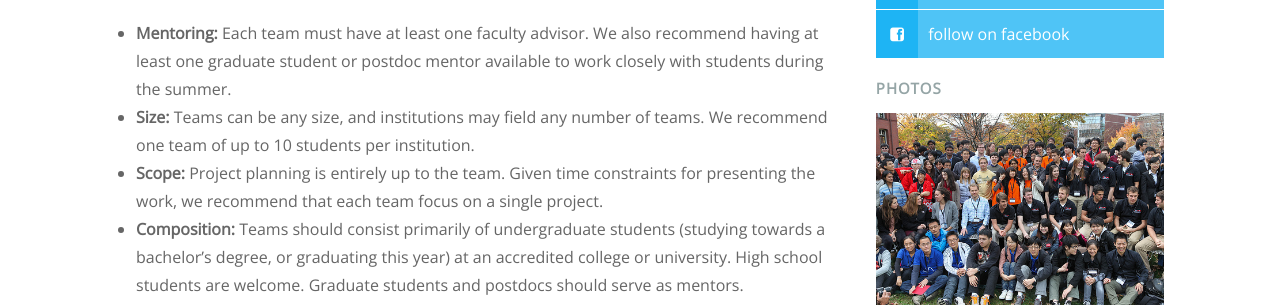
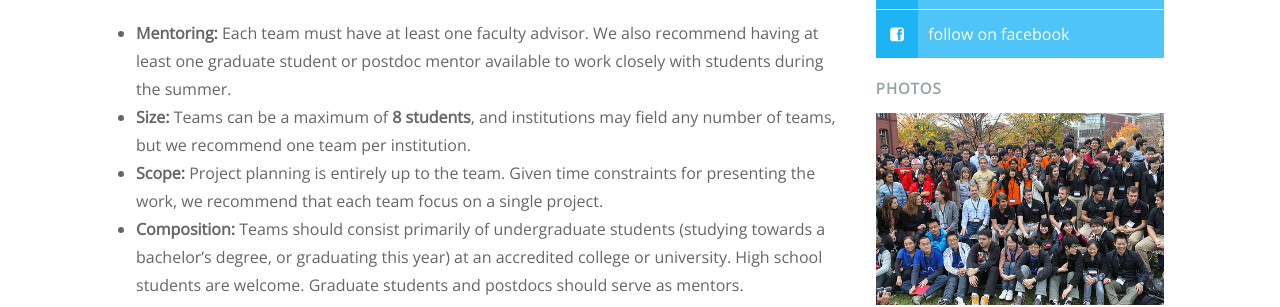
Before and after one commit to sdouglas/biomod, a Jekyll site: the page built from requirements/index.md, in a window 1280 px wide. Shown: the part 311-618 px from the top of the page. Built offline with Jekyll 4.4.1, drawn with Linux system fonts in a browser that asks for light colours; nearby versions of some CDN libraries; Markdown is read by kramdown in place of the engine named in the settings.

Commit message:
updated reqs with max team size

```diff
--- a/requirements/index.md
+++ b/requirements/index.md
@@ -11,14 +11,14 @@ This page outlines the requirements for team structure and project deliverables.
 ## Team structure
 
 - **Mentoring:** Each team must have at least one faculty advisor. We also recommend having at least one graduate student or postdoc mentor available to work closely with students during the summer.
-- **Size:** Teams can be any size, and institutions may field any number of teams. We recommend one team of up to 10 students per institution.
+- **Size:** Teams can be a maximum of **8 students**, and institutions may field any number of teams, but we recommend one team per institution.
 - **Scope:** Project planning is entirely up to the team. Given time constraints for presenting the work, we recommend that each team focus on a single project.
 - **Composition:** Teams should consist primarily of undergraduate students (studying towards a bachelor's degree, or graduating this year) at an accredited college or university. High school students are welcome. Graduate students and postdocs should serve as mentors.
 
 
 ## Project Timeline
 
-This is an rough suggestion for how a BIOMOD team might organize their project. Please also note the important deadlines on [this page](/how-to-join).
+This is an rough suggestion for how a BIOMOD team might organize their project. Please also note the important deadlines on [this page](/how-join).
 
 - **January–March:** Team organizers should recruit team members: post flyers and email announcements, interview interested students, and send notifications early while everyone is still finalizing their summer plans.
 - **April–May:** Register your team. Students should begin independent background reading to start learning about topics that may interest them. Organize brainstorming meetings to determine project topic.
```
